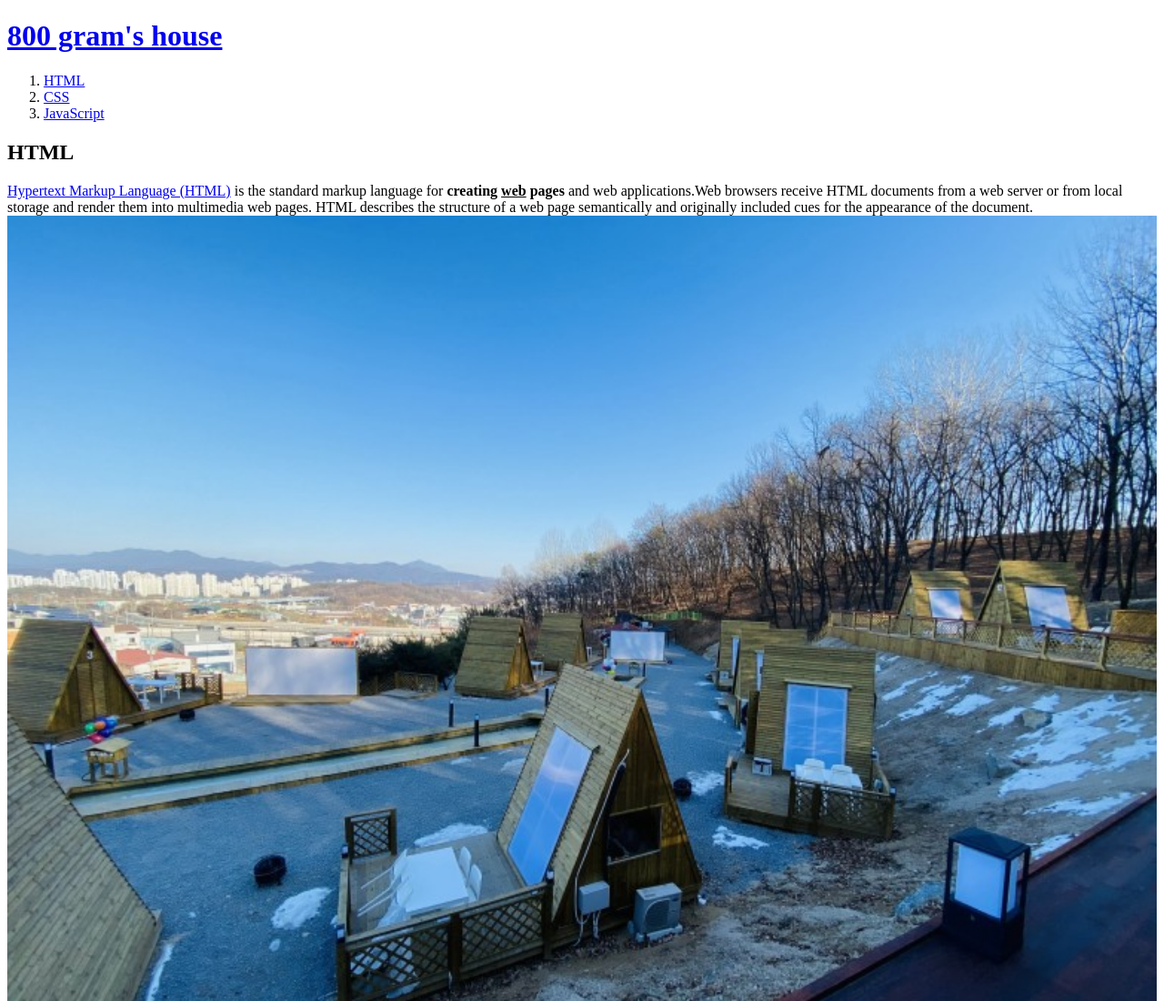
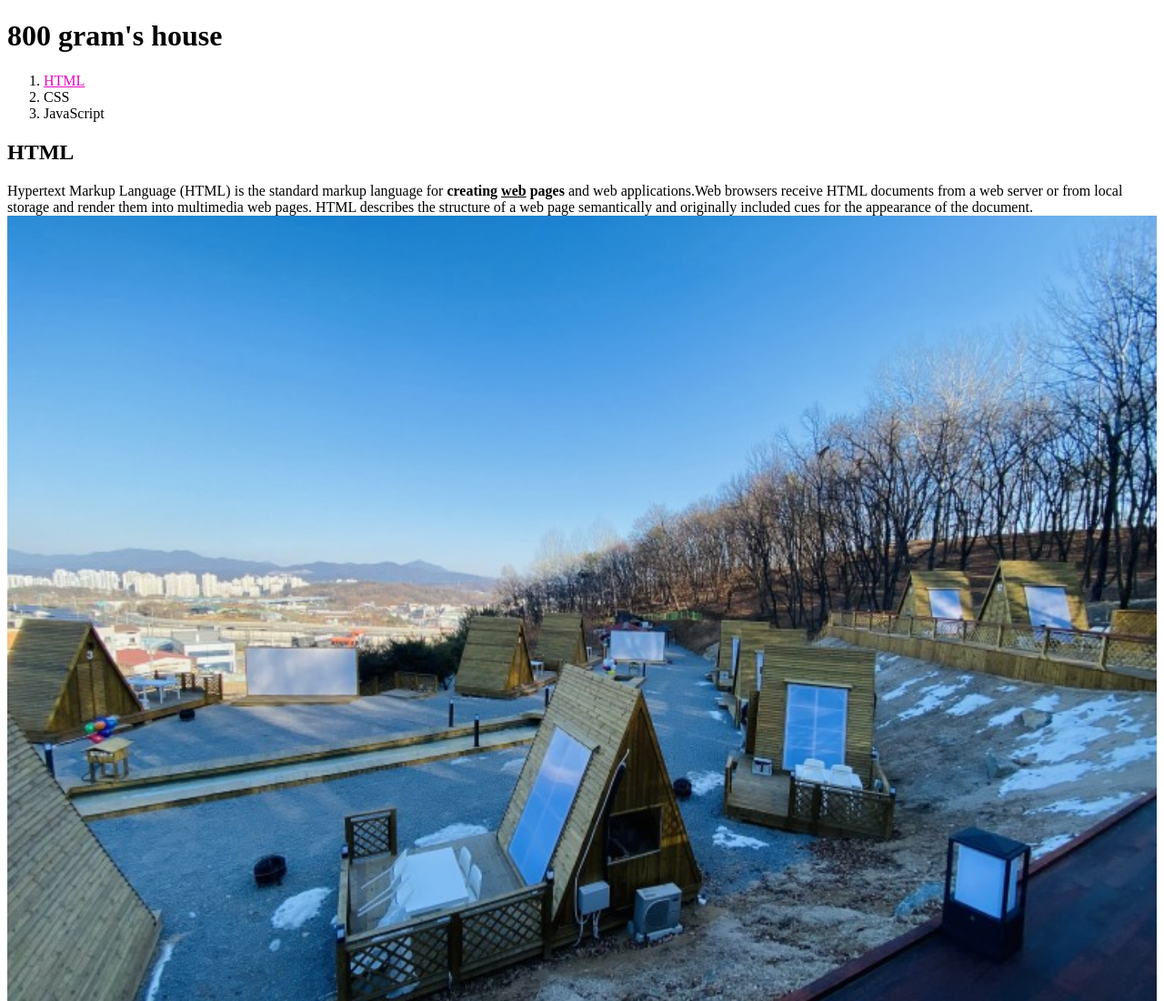
Before and after one commit to Rachealso/my-first-web-site, a plain HTML site: page 1.html in a window 1280 px wide. Shown: the top 1100 px of the page at 91% size. Drawn offline with Linux system fonts and the light colour scheme.

Commit message:
Add files via upload

```diff
--- a/1.html
+++ b/1.html
@@ -3,6 +3,12 @@
 <head>
   <title>WEB1 - HTML</title>
   <meta charset="utf-8">
+  <style>
+    a {
+      color:black;
+      text-decoration: none;
+    }
+  </style>
   <!-- Google Tag Manager -->
 <script>(function(w,d,s,l,i){w[l]=w[l]||[];w[l].push({'gtm.start':
   new Date().getTime(),event:'gtm.js'});var f=d.getElementsByTagName(s)[0],
@@ -18,7 +24,7 @@
   <!-- End Google Tag Manager (noscript) -->
   <h1><a href="index.html">800 gram's house</a></h1>
   <ol>
-    <li><a href="1.html">HTML</a></li>
+    <li><a href="1.html"style="color: #e607c0;text-decoration:underline">HTML</a></li>
     <li><a href="2.html">CSS</a></li>
     <li><a href="3.html">JavaScript</a></li>
   </ol>
```
Also changed, not shown: 2.html (+7 -1 lines), 3.html (+7 -1 lines), index.html (+6 -0 lines).
